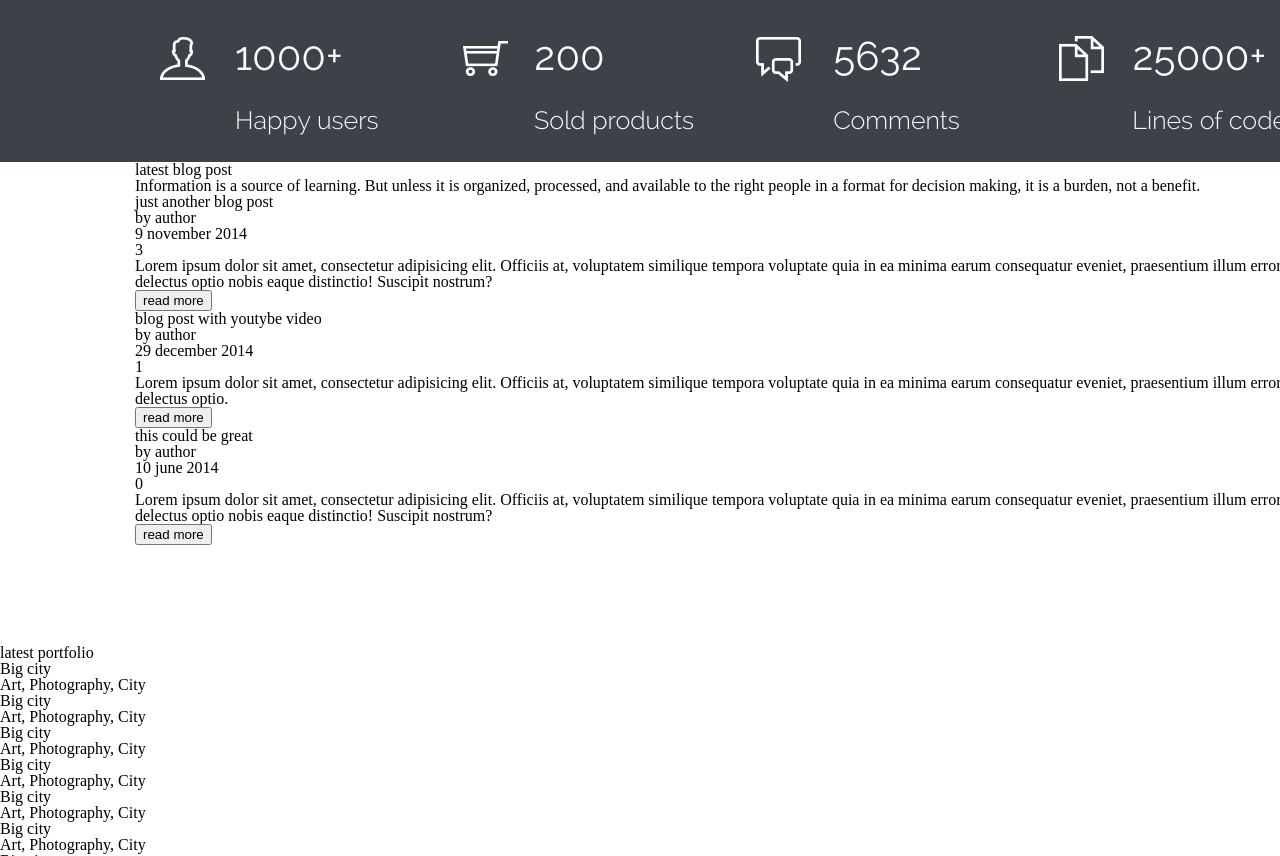
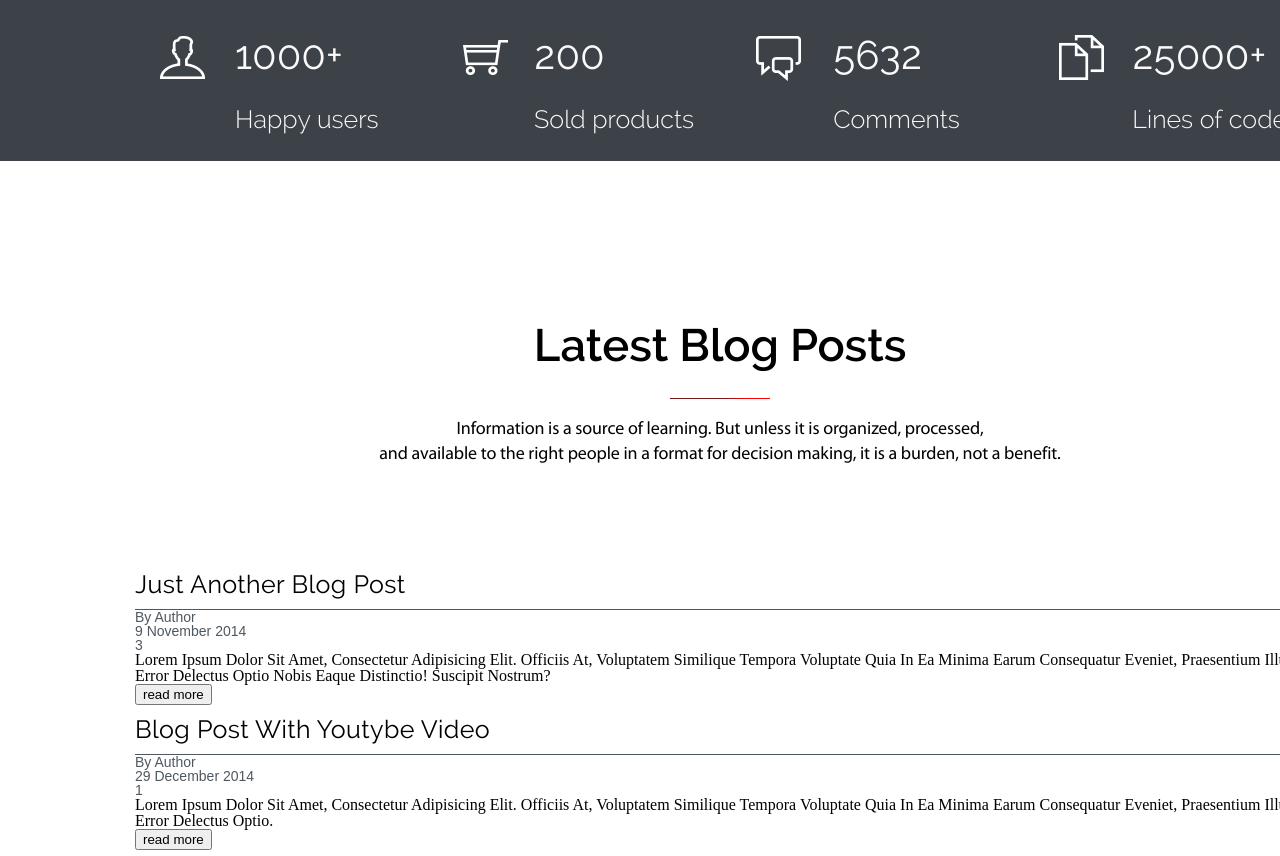
Before and after one commit to KseniyaSokolovskaya/hiqo-sokolovskaya-markup, a website: page index.html in a window 1280 px wide. Shown: the part 1595-2451 px from the top of the page. Drawn offline with nearby package versions, Linux system fonts and the light colour scheme; files that its build step writes are made by us from their sources.

Commit message:
fonts for post

```diff
--- a/index.html
+++ b/index.html
@@ -50,9 +50,6 @@
           <div class="content">
             <div class="title">
               <h2 class="title__heading">Paralax section</h2>
-              <svg class="title__line" width="100" height="1">
-                <line x1="1" y1="1" x2="100" y2="1" stroke-width/>
-              </svg>
               <p class="title__description">Exploring the unexplored is a risky business, but a rewarding one.</p>
             </div>
             <blockquote class="blockquote">
@@ -86,13 +83,10 @@
         </section>
         <section class="blog-section">
           <div class="content">
-            <div class="content__header">
-              <h2>latest blog post</h2>
-
-              <p>
-                Information is a source of learning. But unless it is organized, processed,
-              and available to the right people in a format for decision making, it is a burden, not a benefit.
-              </p>
+            <div class="title">
+              <h2 class="title__heading">latest blog posts</h2>
+              <p class="title__description">Information is a source of learning. But unless it is organized, processed, <br />
+              and available to the right people in a format for decision making, it is a burden, not a benefit.</p>
             </div>
             <div class="slidershow">
               <div class="slide">
--- a/scss/_variables.scss
+++ b/scss/_variables.scss
@@ -7,3 +7,5 @@ $color-txt-base: #4e5860;
 $color-txt-primary: #fafafa;
 $size-base: 18px;
 $width-content: 1170px;
+
+$gradient-line: linear-gradient(to right, #771719 53%,#ff0004 77%);
--- a/scss/components/_common.scss
+++ b/scss/components/_common.scss
@@ -39,8 +39,8 @@ body {
   position: relative;
 
   &::after {
-    @include pseudo("", 100%, 30px);
-    background: linear-gradient(45deg, $color-accent 50%,$color-primary 50%);
+    @include pseudo("", 49%, 30px);
+    background-color: $color-primary;
     left: 0;
     bottom: 0;
   }
@@ -63,11 +63,11 @@ body {
     color: $color-base;
 
     &.active {
-      border-image: linear-gradient(to right, #771719 53%,#ff0004 77%);
+      border-image: $gradient-line;
       border-image-slice: 1;
     }
     &:hover {
-      border-image: linear-gradient(to right, #771719 53%,#ff0004 77%);
+      border-image: $gradient-line;
       border-image-slice: 1;
     }
   }
@@ -171,6 +171,7 @@ body {
   text-align: center;
   background-color: $color-accent;
   position: relative;
+  color: $color-txt-primary;
 
   &::after {
     @include pseudo("", 100%, 30px);
@@ -188,19 +189,21 @@ body {
 
   &__heading {
     text-align: center;
-    @include font('Raleway', 600, 45.3px);
+    @include font('Raleway', 600, 45.29px);
     padding: 47px 0 18px 0;
     position: relative;
-    color: $color-txt-primary;
+
+    &::after {
+      @include pseudo("", 100px, 1px);
+      background-color: $color-base;;
+      left: 50%;
+      bottom: 0px;
+      margin-left: -50px;
+    }
   }
 
-  &__line {
-    stroke: $color-txt-primary;
-    stroke-width: 10;
-  }
 
   &__description {
-    color: $color-txt-primary;
     @include font('Open Sans', normal, $size-base);
     padding: 19px 0;
   }
@@ -216,7 +219,6 @@ body {
   &__text {
     @include font('Myriad Pro', normal, 30px);
     max-width: 878px;
-    color: $color-txt-primary;
     line-height: 40px;
     word-spacing: 2.1px;
     position: relative;
@@ -296,6 +298,58 @@ body {
   }
 }
 
+.blog-section {
+  padding: 115px 0;
+
+  .title__heading {
+    text-transform: capitalize;
+    font-weight: bold;
+
+    &::after {
+      background: $gradient-line;
+      bottom: -12px;
+    }
+  }
+
+  .title__description {
+    @include font("Myriad Pro", normal, $size-base);
+    text-align: center;
+    padding: 30px 0px;
+    line-height: 25px;
+    letter-spacing: -0.1px;
+    word-spacing: 0px;
+  }
+}
+.post {
+  &__item {
+    text-transform: capitalize;
+  }
+
+  &__title {
+    padding: 12px 0;
+    border-bottom: 1px solid $color-txt-base;
+
+
+    a{
+      @include font("Raleway", normal, 25px);
+
+      letter-spacing: 0.4px;
+
+
+      &:hover {
+        color: $color-btn-hover;
+      }
+
+    }
+
+  }
+
+  &__info {
+    @include font("OpenSans", normal, 14px);
+    color: $color-txt-base;
+  }
+}
+
 .footer {
     flex: 0 0 auto;
 }
```
